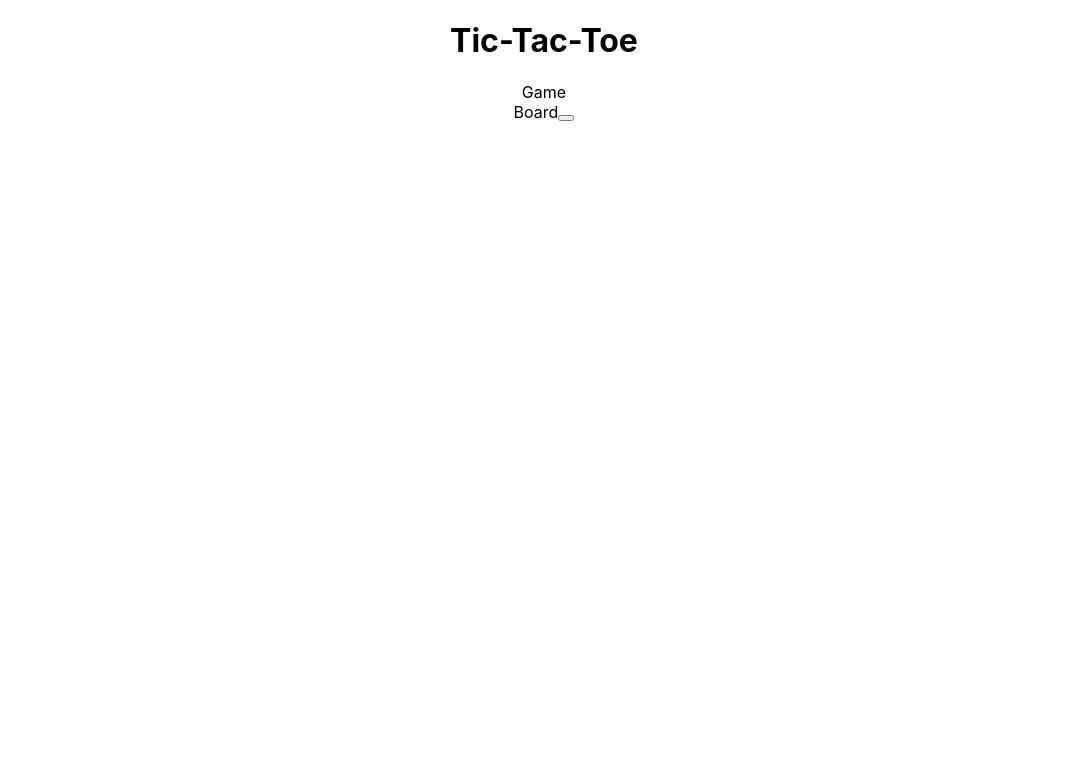
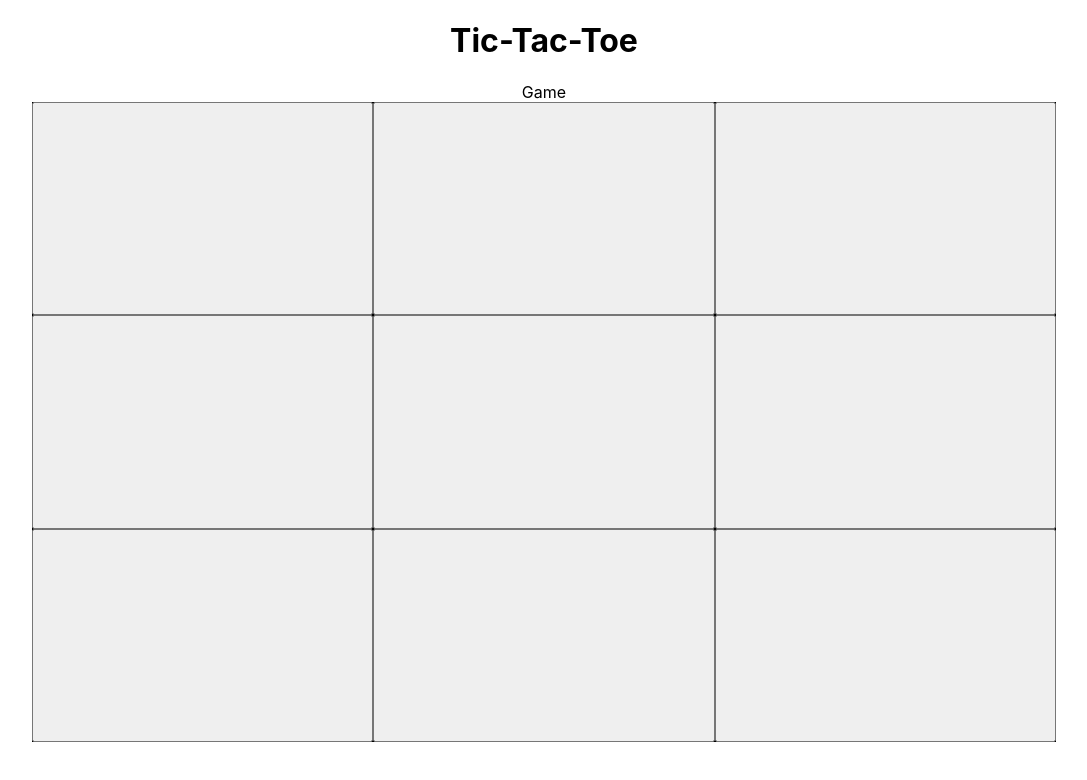
Before and after one commit to SchoolOfCode/noughts-and-crosses-plan-room_51, a React (Create React App) app in the folder tic-tac-toe/: page / in a window 1280 px wide. Shown: the top 780 px of the page, without its empty margins (96-1183 px from the left). Built offline with nearby package versions, Linux system fonts and the light colour scheme.

Commit message:
board rendering styled squares

```diff
--- a/tic-tac-toe/src/components/Board/index.jsx
+++ b/tic-tac-toe/src/components/Board/index.jsx
@@ -1,13 +1,15 @@
 import React from 'react'
 import Square from '../Square'
 
-function Board() {
-	return (
-		<div>
-			Board
-			<Square />
-		</div>
-	)
+import css from "../../styles/styles.module.css"
+
+function Board({board, move}) {
+
+    return <div className={css.gridContainer}>
+    {board.map(square => {
+        return <Square mark={square} handleClick={move}/>
+    })}
+    </div>
 }
 
 export default Board
--- a/tic-tac-toe/src/components/Game/index.jsx
+++ b/tic-tac-toe/src/components/Game/index.jsx
@@ -1,11 +1,13 @@
-import React from 'react'
+import React from 'react';
+import { useState } from 'react';
 import Board from '../Board'
 
 function Game() {
+    const [board, setBoard] = useState([null,null,null,null,null,null,null,null,null])
 	return (
 		<div>
 			Game
-			<Board />
+			<Board board={board}/>
 		</div>
 	)
 }
--- /dev/null
+++ b/tic-tac-toe/src/styles/styles.module.css
@@ -0,0 +1,10 @@
+.gridContainer{
+    display: grid;
+    background-color: black;
+    width: 80%;
+    height: 80%;
+    position: absolute;
+    left: 50%;
+    transform: translateX(-50%);
+    grid-template-columns: repeat(3, 1fr);
+}
```
